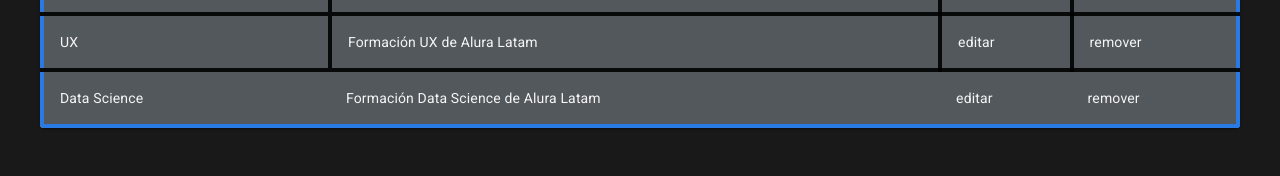
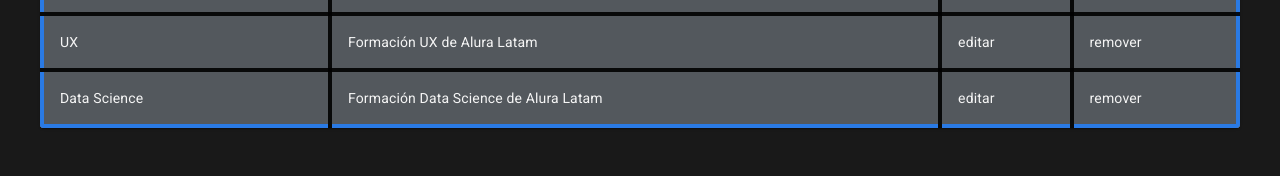
Before and after one commit to magoMercurio/aluraflix-vite-challenge, a React (Vite) app: page /NuevaCategoria in a window 1280 px wide. Shown: the part 994-1170 px from the top of the page. Built offline with nearby package versions, Linux system fonts and the light colour scheme.

Commit message:
TableCategoria styling NuevaCategoria  add refresh inputs to button guardar

```diff
--- a/src/components/TablaCategorias/index.jsx
+++ b/src/components/TablaCategorias/index.jsx
@@ -33,21 +33,19 @@
       }} aria-label="simple table">
         <TableHead >
           <TableRow >
-            <TableCell align="left" sx={{ color: `#f5f5f5`, border: `4px solid #2A7AE4
-`  }}>Nombre</TableCell>
-            <TableCell align="left" sx={{ color: `#f5f5f5`, border: `4px solid #2A7AE4
-`  }}>Descripción</TableCell>
-            <TableCell align="left" sx={{ color: `#f5f5f5`, border: `4px solid #2A7AE4` }}>Editar</TableCell>
-            <TableCell align="left" sx={{ color: `#f5f5f5`, border: `4px solid #2A7AE4` }}>Remover</TableCell>
+            <TableCell align="left" sx={{ color: `#f5f5f5`, border: `4px solid #2A7AE4`}}>Nombre</TableCell>
+            <TableCell align="left" sx={{ color: `#f5f5f5`, border: `4px solid #2A7AE4`}}>Descripción</TableCell>
+            <TableCell align="left" sx={{ color: `#f5f5f5`, border: `4px solid #2A7AE4`}}>Editar</TableCell>
+            <TableCell align="left" sx={{ color: `#f5f5f5`, border: `4px solid #2A7AE4`}}>Remover</TableCell>
           </TableRow>
         </TableHead>
         <TableBody>
           {rows.map((row) => (
             <TableRow
               key={row.titulo}
-              sx={{ '&:last-child td, &:last-child th': { border: 0 } }}
+              sx={{ '&:last-child td, &:last-child th': { borderBottom: 0 } }}
             >
-              <TableCell component="th" scope="row" sx={{ color: `#f5f5f5`, borderBottom: `4px solid #000000e5` }}>{row.titulo}</TableCell>
+              <TableCell component="th" scope="row" sx={{ color: `#f5f5f5`, borderBottom: `4px solid #000000e5`, borderRight: `4px solid #000000e5`  }}>{row.titulo}</TableCell>
               <TableCell align="left" sx={{ color: `#f5f5f5`, border: `4px solid #000000e5` }}>{row.descripcion}</TableCell>
               <TableCell align="left" sx={{ color: `#f5f5f5`, border: `4px solid #000000e5` }}>{row.editar}</TableCell>
               <TableCell align="left" sx={{ color: `#f5f5f5`, border: `4px solid #000000e5`, borderRight: `4px solid #2a7ae4` }}>{row.remover}</TableCell>
--- a/src/pages/NuevaCategoria.jsx
+++ b/src/pages/NuevaCategoria.jsx
@@ -28,7 +28,7 @@
 
   const [titulo, setTitulo] = useState('')
   const [descripcion, setDescripcion] = useState('')
-  const [color, setColor] = useState( '#ffffff')
+  const [colorCategoria, setColorCategoria] = useState( '#ffffff')
   const [codigoSeguridad, setcodigoSeguridad] = useState('')
 
   const enviarForm = (e) => {
@@ -36,12 +36,16 @@
     const data = {
       titulo,
       descripcion,
-      color,
+      colorCategoria,
     }
 
     if (validarCodigoSeguridad(codigoSeguridad)) {
       registrarCategoria(data)
       console.log(data)
+      setTitulo('')
+      setDescripcion('')
+      setColorCategoria('#ffffff')
+
     } else {
       console.log('No hacer nada')
     }
@@ -72,7 +76,11 @@
 
     //Limpiar Boton
     const refreshPage = () => {
-      window.location.reload(true)
+      setTitulo('')
+      setDescripcion('')
+      setColorCategoria('#ffffff')
+      setcodigoSeguridad('')
+
     }
 
   return (
@@ -118,8 +126,8 @@
         margin='normal'
         type='color'
         required
-        value={color}
-        onChange={(e) => setColor(e.target.value)}
+        value={colorCategoria}
+        onChange={(e) => setColorCategoria(e.target.value)}
       />
       <TextFieldStyled
         label='Codigo de seguridad'
```
